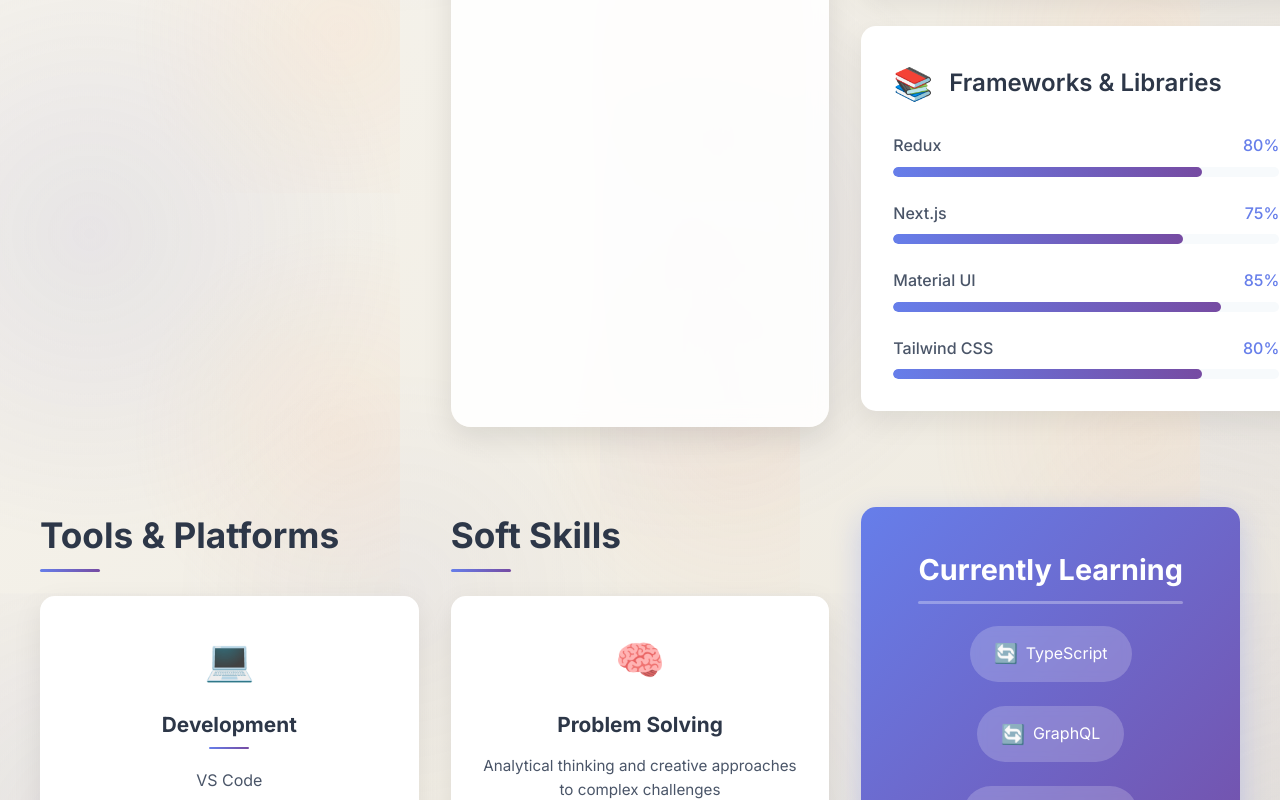
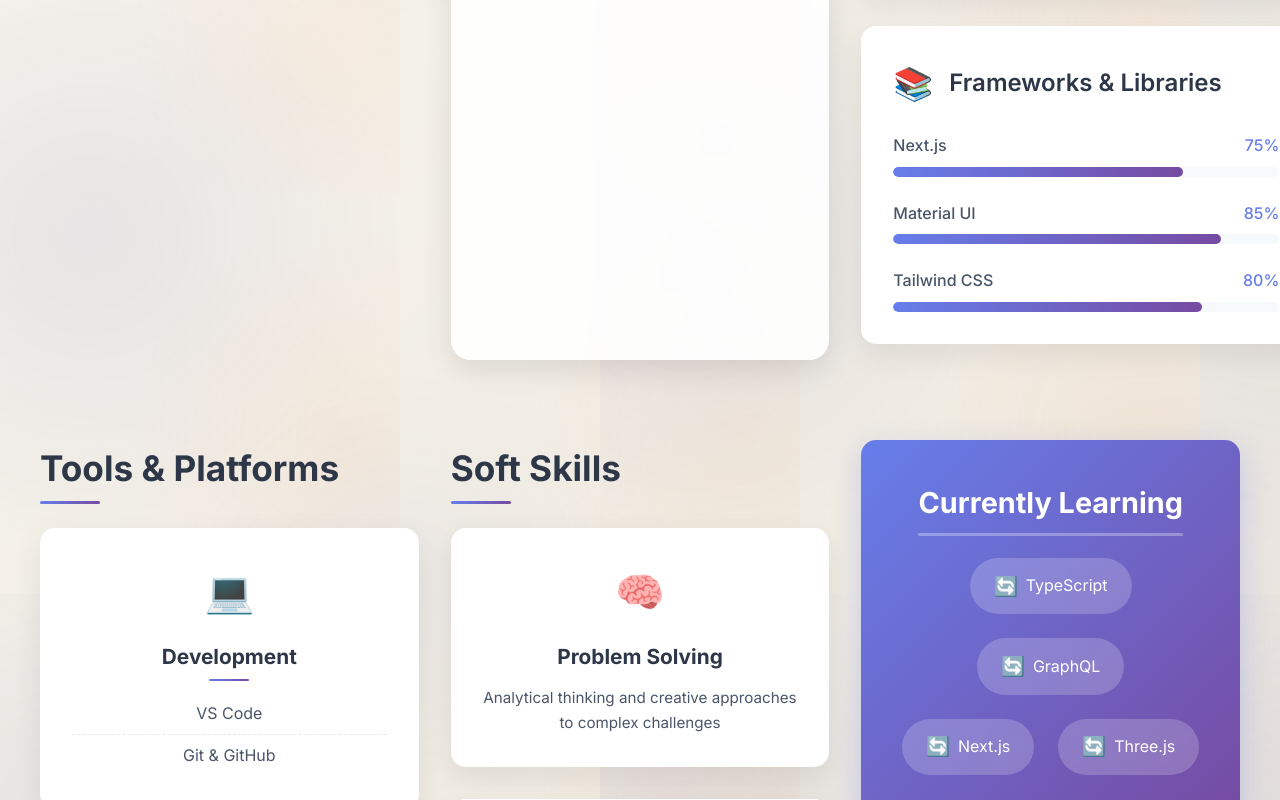
Before and after one commit to keval15-ui/Portfolio, a React (Create React App) app in the folder frontend/: page /skills in a window 1280 px wide. Shown: the part 600-1400 px from the top of the page. Built offline with nearby package versions, Linux system fonts and the light colour scheme.

Commit message:
small changes

```diff
--- a/frontend/src/components/about.jsx
+++ b/frontend/src/components/about.jsx
@@ -114,7 +114,7 @@
                 <div className="skill-pill">VS Code</div>
                 <div className="skill-pill">Figma</div>
                 <div className="skill-pill">npm/yarn</div>
-                <div className="skill-pill">Webpack</div>
+
               </div>
             </div>
 
--- a/frontend/src/components/skill.jsx
+++ b/frontend/src/components/skill.jsx
@@ -92,15 +92,7 @@
               </div>
 
               <div className="skill-bars">
-                <div className="skill-item">
-                  <div className="skill-info">
-                    <span>Redux</span>
-                    <span className="skill-percentage">80%</span>
-                  </div>
-                  <div className="skill-progress-bg">
-                    <div className="skill-progress-fill" style={{width: '80%'}}></div>
-                  </div>
-                </div>
+
 
                 <div className="skill-item">
                   <div className="skill-info">
@@ -246,7 +238,7 @@
               </div>
               <div className="learning-item">
                 <div className="learning-icon">🔄</div>
-                <span>React Native</span>
+                <span>Next.js</span>
               </div>
               <div className="learning-item">
                 <div className="learning-icon">🔄</div>
@@ -256,14 +248,7 @@
           </div>
         </div>
 
-        {/* Call to Action */}
-        {/* <div className="skills-cta">
-          <p>Want to see how I've applied these skills in real projects?</p>
-          <div className="skills-buttons">
-            <a href="/projects" className="skills-btn projects-btn">View My Projects</a>
-            <a href="/contact" className="skills-btn contact-btn">Get In Touch</a>
-          </div>
-        </div> */}
+
       </div>
     </div>
   );
```
